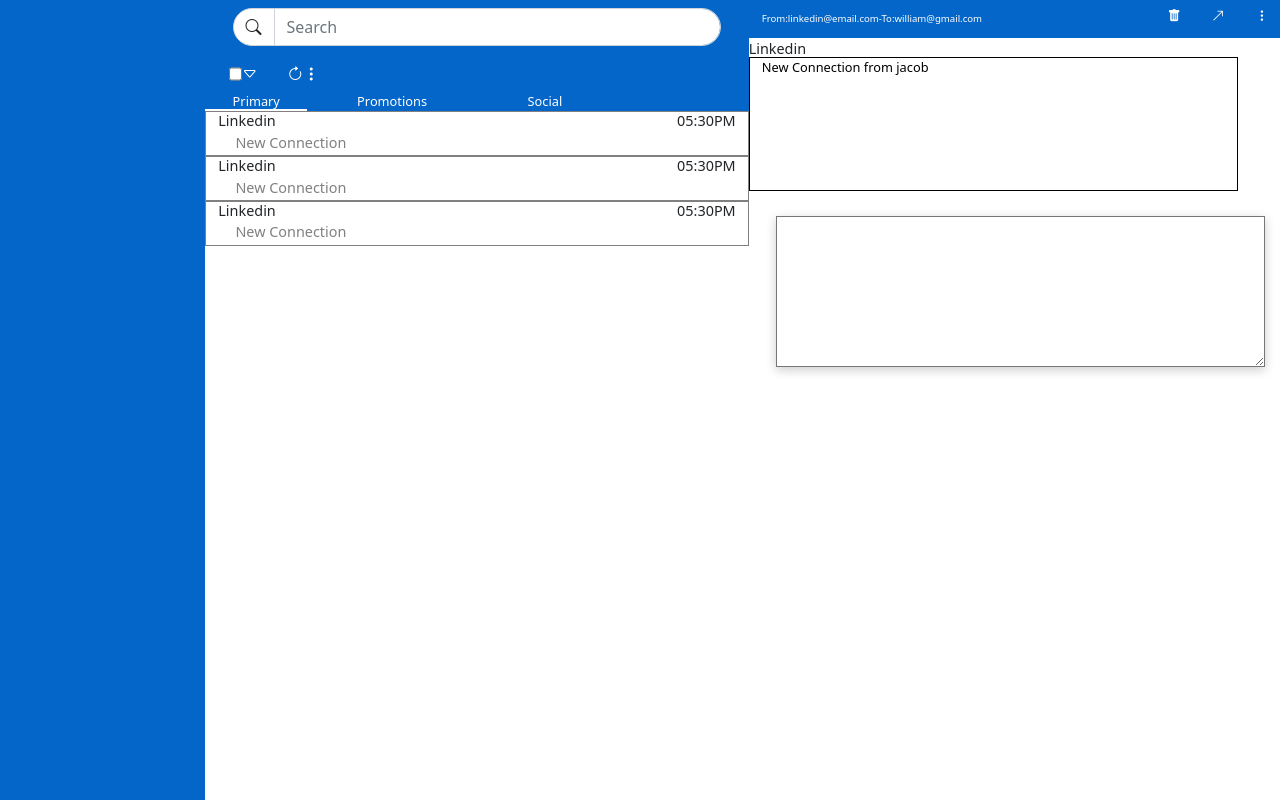
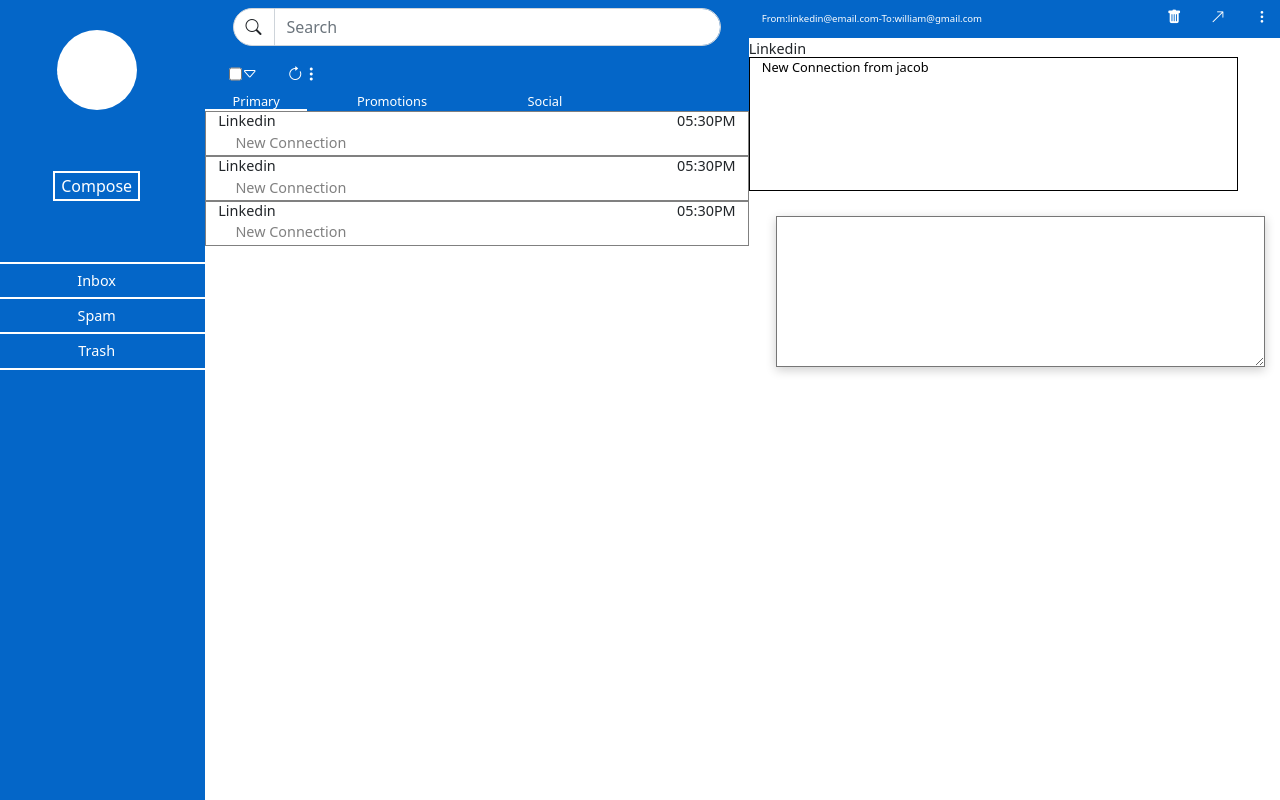
Before and after one commit to williamvelichko/bootstrap-williamvelichkocohort236-gmail.com-william, a plain HTML site: page Email-template.html in a window 1280 px wide. Drawn offline with nearby package versions, Linux system fonts and the light colour scheme.

Commit message:
save changes

```diff
--- a/Email-template.css
+++ b/Email-template.css
@@ -23,6 +23,14 @@ form {
   background-color: #0466c8;
 }
 
+.sidebar-circle {
+  border-radius: 50%;
+  width: 80px;
+  height: 80px;
+}
+.sidebar-compose-div button {
+  border: 2px solid white;
+}
 /*inbox email styling*/
 
 .email-bar-nav {
@@ -77,10 +85,7 @@ h4 {
   background-color: #0466c8;
 }
 .opened-icons {
-  display: flex;
-  justify-content: end;
-  font-size: 0.8rem;
-  padding: 5px;
+  font-size: 0.9rem;
 }
 
 .opened-from {
--- a/Email-template.html
+++ b/Email-template.html
@@ -26,11 +26,11 @@
           class="navbar col-lg-2 navbar-expand-lg navbar-light p-0 justify-content-center"
         >
           <div
-            class="container d-flex justify-content-between w-100 m-0 p-sm-0"
+            class="container d-lg-none d-flex justify-content-between w-100 m-0 p-sm-0"
             style="background-color: transparent"
           >
             <!-- Search bar -->
-            <form class="d-flex d-lg-none">
+            <form class="d-flex">
               <div class="input-group">
                 <span class="input-group-text bg-white">
                   <i class="bi bi-search"></i>
@@ -57,6 +57,40 @@
             >
               <span class="navbar-toggler-icon"></span>
             </button>
+          </div>
+          <!--SideBar for desktop view-->
+          <div
+            class="sidebar-container d-lg-flex d-none flex-column w-100 h-100 text-white"
+          >
+            <div
+              class="sidebar-inner-div h-50 d-flex flex-column justify-content-around align-items-center"
+            >
+              <div class="sidebar-circle d-flex align-items-center bg-white">
+                account
+              </div>
+              <div class="sidebar-compose-div">
+                <button class="bg-transparent text-white">Compose</button>
+              </div>
+              <div
+                class="sidebar-info-div w-100 d-flex flex-column align-items-center"
+              >
+                <div
+                  class="w-100 d-flex justify-content-center p-2 border-top border-2 border-white"
+                >
+                  <h4 class="m-0">Inbox</h4>
+                </div>
+                <div
+                  class="w-100 d-flex justify-content-center p-2 border-top border-2 border-white"
+                >
+                  <h4 class="m-0">Spam</h4>
+                </div>
+                <div
+                  class="w-100 d-flex justify-content-center p-2 border-top border-bottom border-2 border-white"
+                >
+                  <h4 class="m-0">Trash</h4>
+                </div>
+              </div>
+            </div>
           </div>
         </nav>
         <!-- inbox with all emails -->
```
